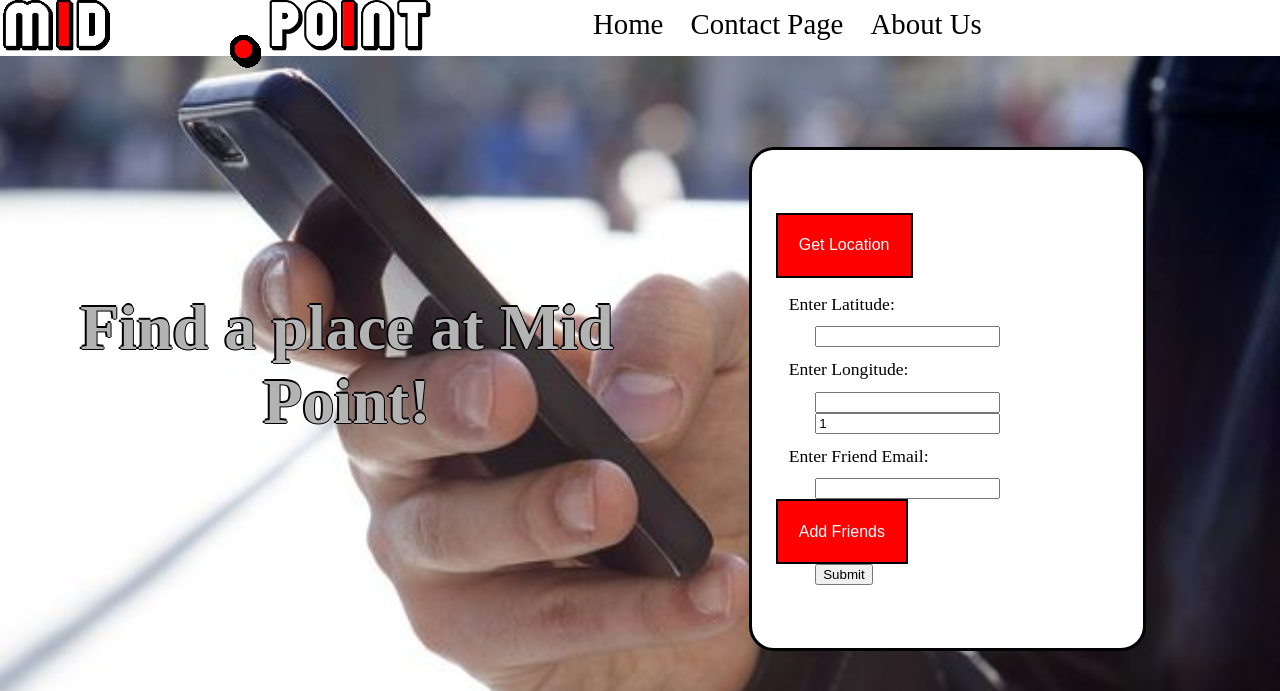
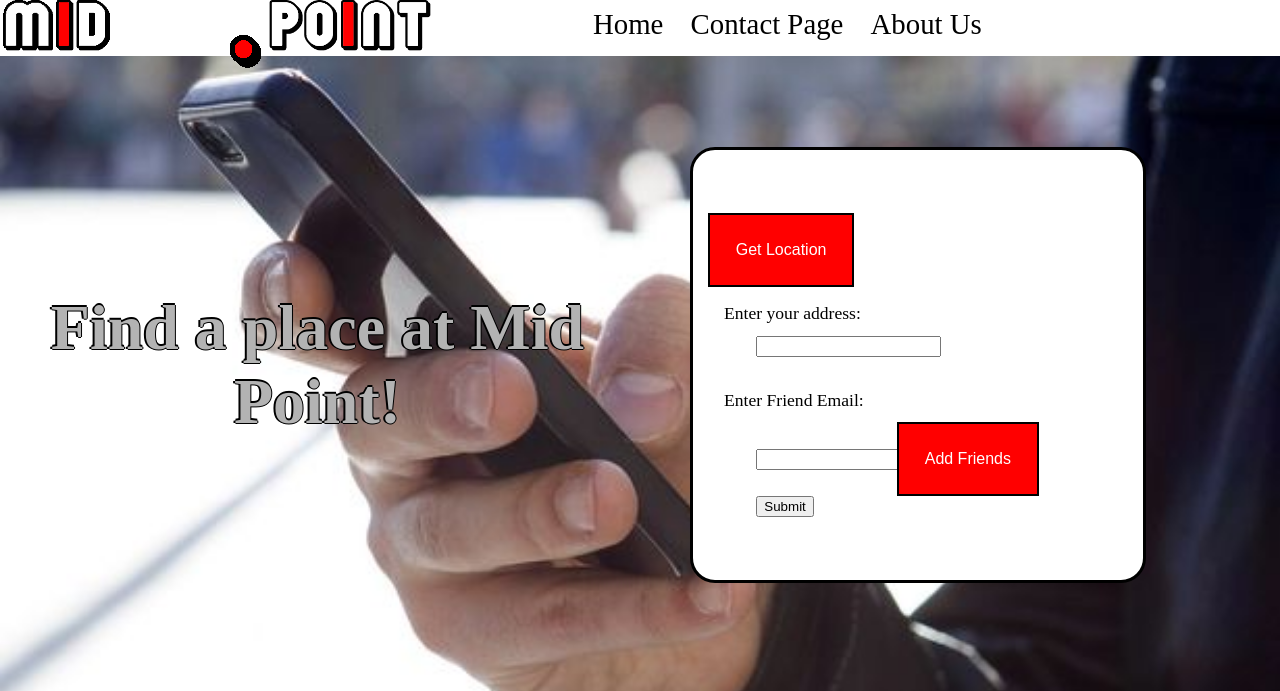
Before and after one commit to VMReyes/mid.point, a Python web app: template templates/index.html in a window 1280 px wide. Shown: the top 691 px of the page. Run offline with Jinja, Linux system fonts and the light colour scheme; the template is opened without the code that fills it, so the values that code supplies are empty; some libraries are stand-ins or nearby versions.

Commit message:
index allows address

```diff
--- a/templates/index.html
+++ b/templates/index.html
@@ -50,11 +50,9 @@
         <p id="demo"></p>
 
         <form action="/results">
-          <h1>Enter Latitude:</h1>
+          <h1>Enter your address:</h1>
           <input id = "latBox" type="text" name="loc1"/>
-          <h1>Enter Longitude:</h1>
-          <input id = "lonBox"type="text" name="loc2"/> <br/>
-          <input type="text" value="1" name="friends" id="friendCounter" readonly>
+          <input type="text" value="1" name="friends" id="friendCounter" style="visibility:hidden"readonly>
           <h1>Enter Friend Email:</h1>
           <input id = "flatBox" type="text" name="femail1" value=""/>
           <button onclick="addFields()" type="button">Add Friends</button>
```
Also changed, not shown: main.py (+10 -2 lines), README.md.
